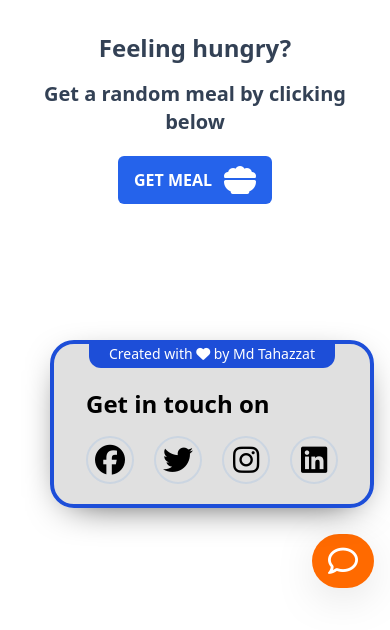
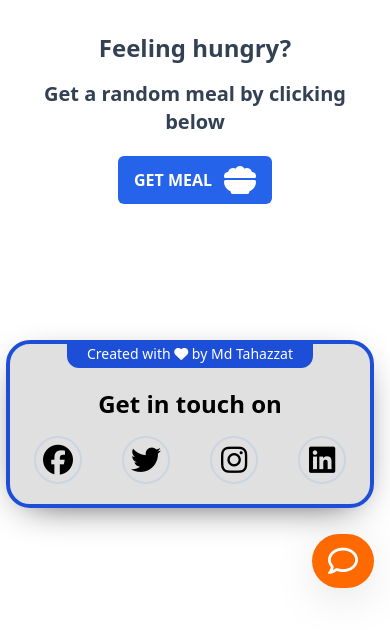
Before and after one commit to Md-Tahazzat/Game-catch_the_insect, a website: page index.html in a window 390 px wide. Drawn offline with nearby package versions, Linux system fonts and the light colour scheme.

Commit message:
all completed

```diff
--- a/index.html
+++ b/index.html
@@ -54,13 +54,13 @@
           Created with <i class="fa-solid fa-heart"></i> by
           <span class="text-white">Md Tahazzat</span>
         </h1>
-        <div class="py-5 px-8 md:py-8 md:px-20">
+        <div class="py-5 px-6 md:py-8 md:px-20">
           <h1
-            class="text-2xl md:text-3xl font-bold text-black md:text-slate-800"
+            class="text-2xl md:text-3xl text-center font-bold text-black md:text-slate-800"
           >
             Get in touch on
           </h1>
-          <div class="flex gap-5 md:gap-10 items-center justify-between mt-4">
+          <div class="flex gap-10 md:gap-10 items-center justify-between mt-4">
             <button
               class="rounded-full border-2 border-slate-300 hover:text-[#FF6A00] w-12 h-12 flex items-center justify-center p-2 text-3xl hover:border-slate-400 duration-200"
             >
```
